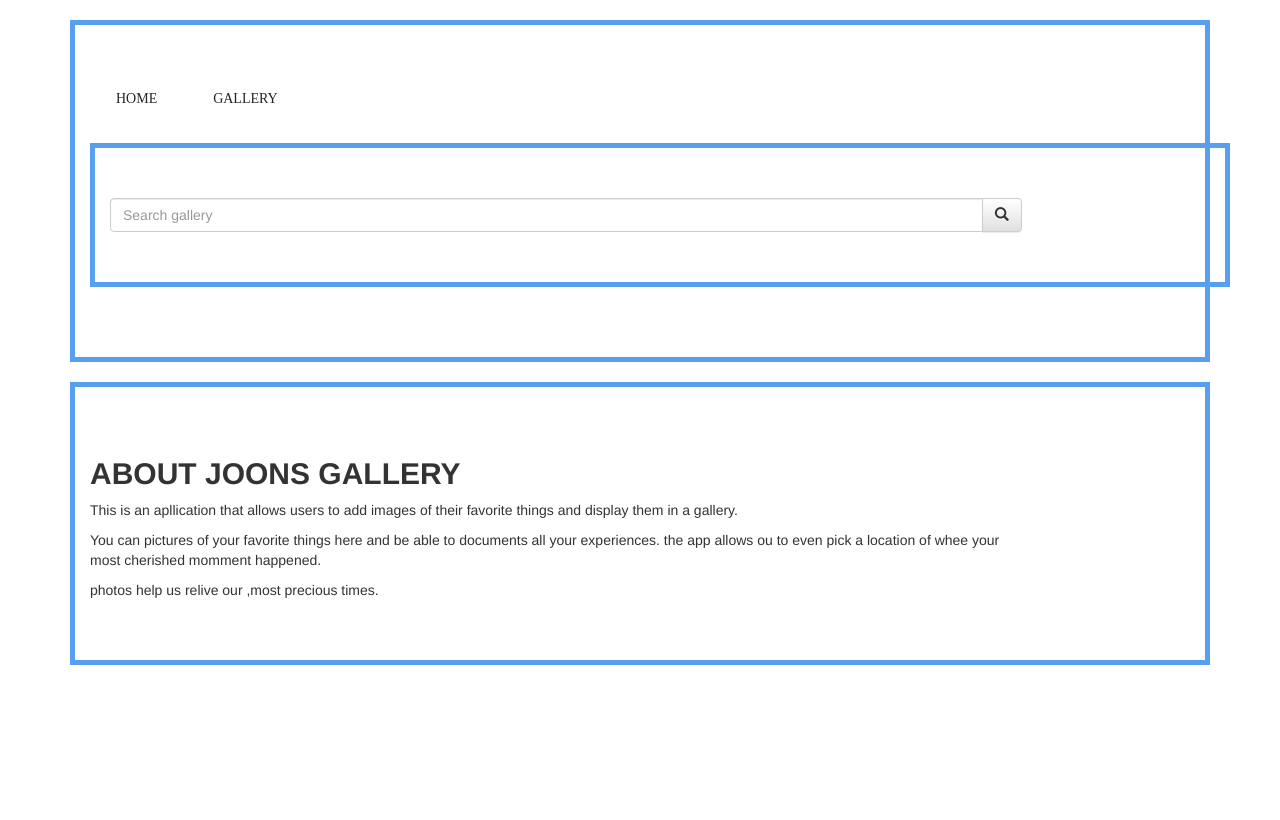
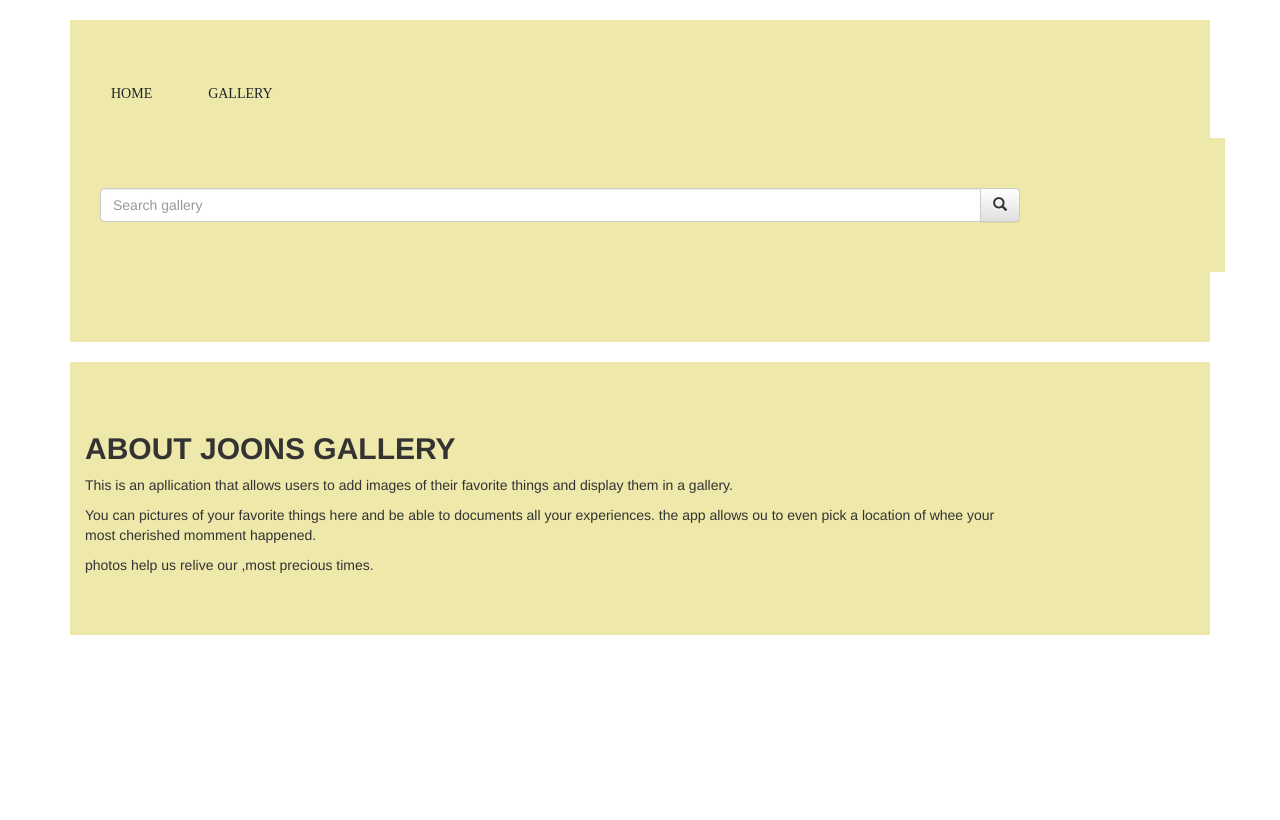
Before and after one commit to Alicia-krynne/joonsgallery, a Django app: page / in a window 1280 px wide. Run offline with Django 3.2, Linux system fonts and the light colour scheme; some libraries are stand-ins or nearby versions.

Commit message:
remove container border

```diff
--- a/static/css/pics.css
+++ b/static/css/pics.css
@@ -117,9 +117,8 @@ img {
   animation: glow 1s ease-in-out infinite alternate;
 }
 .container{
-  border-style: groove;
+  background-color: palegoldenrod;
   width: 800px;
-  border: 5px solid rgb(88, 159, 240);
   padding: 50px;
   margin: 20px;
   float: none;
```
